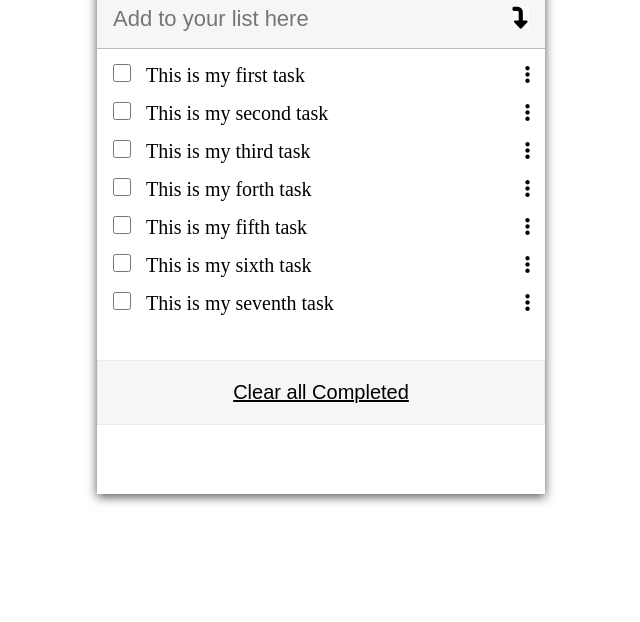
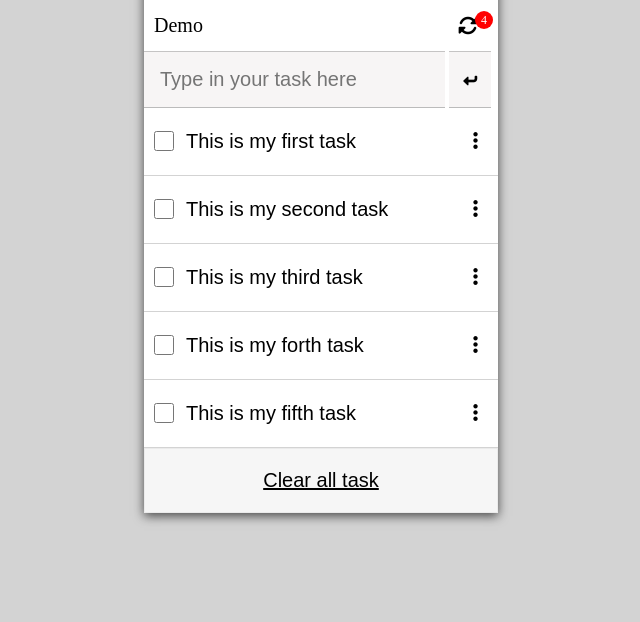
Before and after one commit to denscholar/To-Do-list-microverse, a website built with webpack: page src/index.html in a window 1280 px wide. Shown: the part 178-800 px from the top of the page, without its empty margins (319-959 px from the left). Built offline with nearby package versions, Linux system fonts and the light colour scheme.

Commit message:
Create todo structure

```diff
--- a/src/index.html
+++ b/src/index.html
@@ -11,21 +11,25 @@
     <title>To Do List</title>
   </head>
 
-  <body>
-    <header class="header">
-      <div class="title"><p>Demo</p></div>
-      <div class="refresh">
+  <div class="container">
+    <h1>My Todo List </h1>
+    <div class="refresh">
+        <p>Demo</p>
         <i class="fas fa-sync-alt"></i>
         <span class="count">4</span>
-      </div>
-    </header>
-    <form class="form">
-      <input class="todo-input" type="text" placeholder="Add to your list here" />
-      <button class="todo-btn"><i class="fas fa-level-down-alt"></i></button>
+    </div>
+    <form>
+        <input type="text" name="todo-input" id="todo-input" placeholder="Type in your task here">
+        <button type="submit" id="task-submit"><i class="fas fa-level-down-alt rotate"></i></button>
     </form>
-    <div class="todo-container">
-      <ul class="todo-list">
-      </ul>
-    </div>
-  </body>
+    <ul class="task-list">
+      <!-- <li class="task">
+        <input class="check" type="checkbox" value="">
+        <input type="text" class="task-text" type="checkbox" value="This is the first task" readonly>
+        <button><i id="" class="fas fa-ellipsis-v"></i></button>
+        <button class="btn"><i id="taskdelete" class="fas fa-trash"></i></button>
+      </li> -->
+    </ul>
+    <button class="clear-button">Clear all task</button>
+</div>
 </html>
--- a/src/index.js
+++ b/src/index.js
@@ -4,73 +4,47 @@ import _ from 'lodash';
 import './style.css';
 
 // Selectors
-const ul = document.querySelector('.todo-list');
-const todoContainer = document.querySelector('.todo-container');
-const clearButton = document.createElement('button');
-clearButton.classList.add('clear-button');
-clearButton.textContent = 'Clear all Completed';
+const ul = document.querySelector('.task-list');
 
 const todoTasks = [
   {
     description: 'This is my first task',
     completed: true,
-    index: 0,
+    index: 1,
   },
   {
     description: 'This is my second task',
     completed: false,
-    index: 1,
+    index: 2,
   },
   {
     description: 'This is my third task',
     completed: false,
-    index: 2,
+    index: 3,
   },
   {
     description: 'This is my forth task',
     completed: true,
-    index: 3,
+    index: 4,
   },
   {
     description: 'This is my fifth task',
     completed: false,
-    index: 4,
-  },
-  {
-    description: 'This is my sixth task',
-    completed: false,
     index: 5,
-  },
-  {
-    description: 'This is my seventh task',
-    completed: false,
-    index: 6,
   },
 ];
 
-const displayTodo = () => {
-  todoTasks.forEach((todo) => {
-    const todoItem = document.createElement('li');
-    todoItem.innerHTML = `
-          <form class="form-container">
-            <div>
-              <input
-                type="checkbox"
-                value="${todo.completed}"
-                checked;
-              />
-              <label>${todo.description}</label>
-            </div>
-            <div class="buttons">
-            <i class="fas fa-trash-alt"></i>
-              <i class="fas fa-ellipsis-v"></i>
-            </div>
-          </form>
-    `;
-    ul.appendChild(todoItem);
-    todoContainer.appendChild(ul);
+const createTask = () => {
+  todoTasks.forEach((task) => {
+    const li = document.createElement('li');
+    li.innerHTML = `
+      <input class="check" type="checkbox" value="${task.completed}">
+      <input type="text" id="${task.index}" class="task-text" type="checkbox" value="${task.description}" readonly>
+      <button><i class="fas fa-ellipsis-v"></i></button>
+      <button class="btn"><i id="${task.index}" onclick="deleteBtn(this.id)" class="fas fa-trash"></i></button>
+        `;
+    ul.appendChild(li);
   });
-  todoContainer.appendChild(clearButton);
 };
 
-document.addEventListener('DOMContentLoaded', displayTodo);
+document.addEventListener('DOMContentLoaded', createTask);
--- a/src/style.css
+++ b/src/style.css
@@ -1,100 +1,102 @@
 * {
   margin: 0;
   padding: 0;
+  list-style: none;
   box-sizing: border-box;
-  list-style: none;
-  background: rgb(168, 161, 161);
-  background: white;
 }
 
 body {
+  display: grid;
+  place-items: center;
+  background-color: lightgrey;
+  min-height: 100vh;
+  min-width: 100vw;
+}
+
+.container {
   background: white;
-  min-height: 70vh;
-  width: 28em;
-  margin: 50px auto;
-  margin-top: 7em;
+  max-width: 2000px;
   box-shadow: 0 3px 10px rgba(0, 0, 0, 0.664);
 }
 
-header {
-  margin: 1em auto 0;
-  padding: 1em;
-}
-
-.header {
-  display: flex;
-  justify-content: space-between;
-  width: 26em;
-}
-
-p {
-  font-size: 20px;
-}
-
-header,
-.form {
-  display: flex;
-  align-items: center;
-  justify-content: center;
+h1 {
+  color: #2555ed;
+  text-align: center;
+  margin: 1rem 5rem;
 }
 
 button {
   border: none;
+  background: white;
 }
 
-.form input,
-.form button {
+form input,
+form button {
   padding: 1rem;
-  font-size: 22px;
+  font-size: 20px;
   border: none;
   border-top: 1px solid rgb(197, 196, 196);
   border-bottom: 1px solid rgb(187, 187, 187);
   background: rgb(247, 245, 245);
   outline: none;
-
-  /* width: 100%; */
 }
 
-.form input {
-  width: 20em;
+form input {
+  width: 85%;
 }
 
-.form-container {
+.clear-button {
+  font-size: 20px;
+  width: 100%;
+  padding: 20px;
+  text-decoration: underline;
+  background: #f6f6f6;
+  border: 1px solid #ebebeb;
+  cursor: pointer;
+}
+
+li {
+  display: flex;
+  align-items: center;
+  align-content: center;
+  padding: 10px;
+  border-bottom: 1px solid lightgrey;
+}
+
+.task-text {
+  font-size: 20px;
+  flex-grow: 1;
+  padding: 7px;
+  outline: none;
+  margin: 5px;
+  border: none;
+}
+
+.fa-ellipsis-v,
+.fa-trash,
+.fa-sync-alt {
+  font-size: 20px;
+  margin: 10px;
+}
+
+.check {
+  width: 20px;
+  height: 20px;
+}
+
+.refresh {
+  position: relative;
+  padding: 5px 10px;
   display: flex;
   justify-content: space-between;
-  margin: 15px;
   align-items: center;
   align-content: center;
 }
 
-.fa-trash-alt,
-.fa-ellipsis-v {
-  font-size: 20px;
-}
-
-.fa-trash-alt {
-  display: none;
-}
-
-label {
-  font-size: 20px;
-  padding: 10px;
-}
-
-input[type='checkbox'] {
-  width: 20px;
-  height: 18px;
-}
-
-.refresh {
-  position: relative;
-}
-
 .count {
   position: absolute;
-  right: 0;
-  left: 16px;
-  bottom: 5px;
+  bottom: 22px;
+  right: 5px;
   height: 18px;
   width: 18px;
   color: white;
@@ -106,13 +108,15 @@ input[type='checkbox'] {
   padding: 2px;
 }
 
-.clear-button {
+.refresh p {
   font-size: 20px;
-  width: 100%;
-  padding: 20px;
-  margin-top: 30px;
-  text-decoration: underline;
-  background: #f6f6f6;
-  border: 1px solid #ebebeb;
-  cursor: pointer;
 }
+
+.rotate {
+  transform: rotate(90deg);
+  font-size: 14px;
+}
+
+.btn {
+  display: none;
+}
```
Also changed, not shown: dist/index.html, 1 other file.
